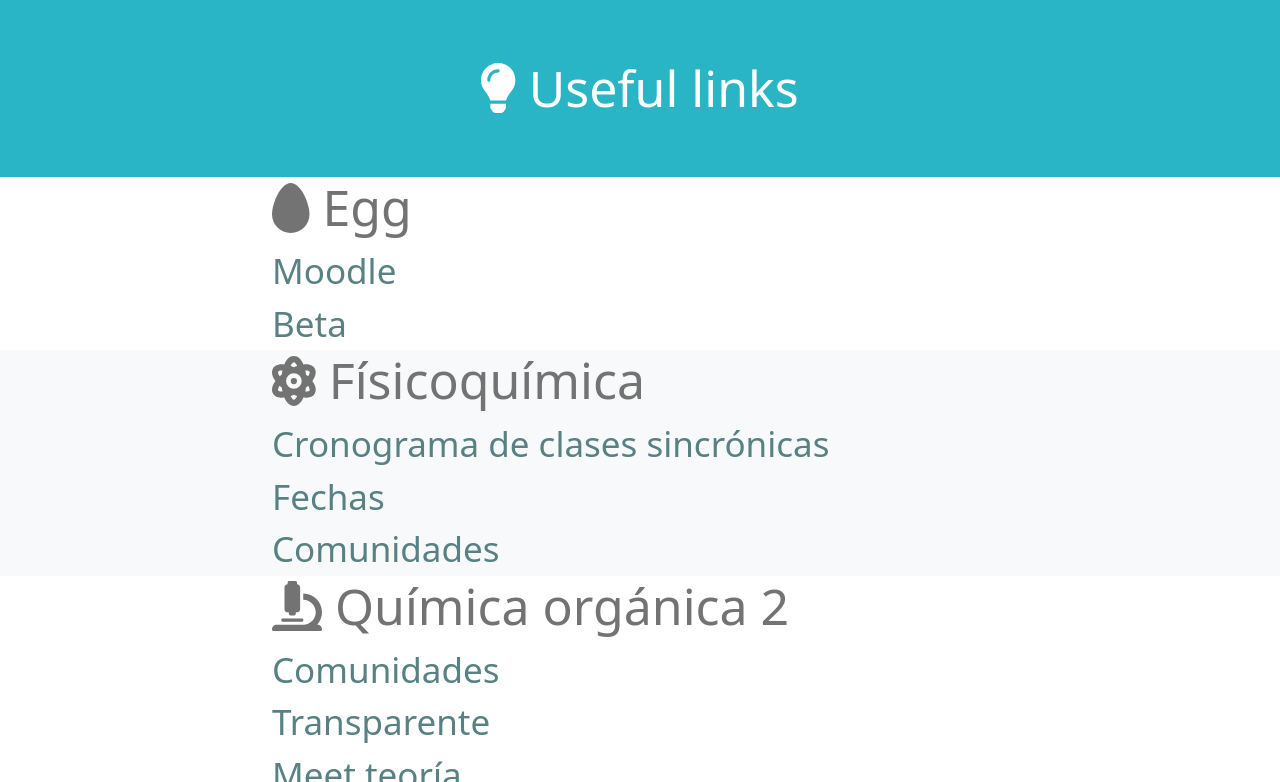
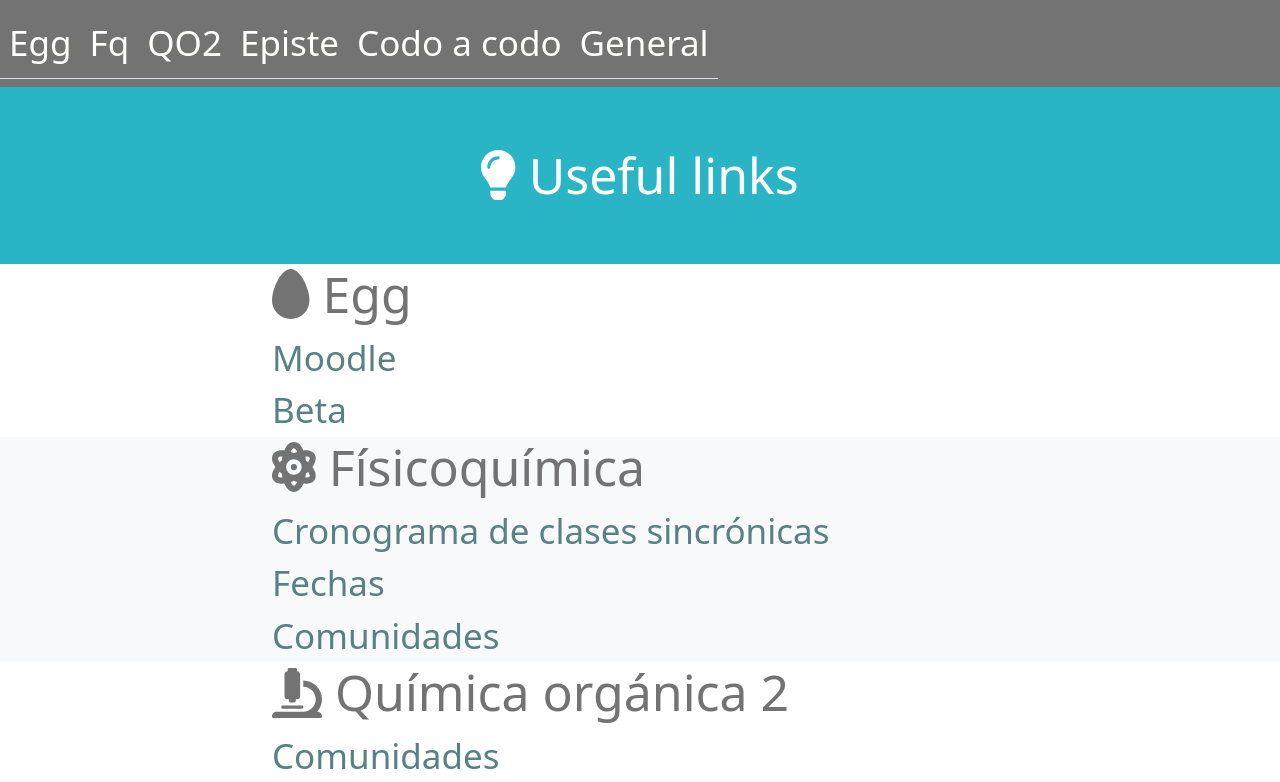
Before and after one commit to magalipujol/FbioyF, a plain HTML site: page index.html in a window 1280 px wide. Shown: the top 782 px of the page. Drawn offline with nearby package versions, Linux system fonts and the light colour scheme.

Commit message:
added nav bar

```diff
--- a/index.html
+++ b/index.html
@@ -22,9 +22,40 @@
 
 <body>
     <!-- TODO add nav bar -->
+    <nav id="navbar" class="navbar navbar-expand-lg navbar-light bg sticky-top">
+        <button class="navbar-toggler" type="button" data-toggle="collapse" data-target="#navbarSupportedContent"
+            aria-controls="navbarSupportedContent" aria-expanded="false" aria-label="Toggle navigation">
+            <span class="navbar-toggler-icon"></span>
+        </button>
+
+        <div class="collapse navbar-collapse" id="navbarSupportedContent">
+            <ul class="navbar-nav mr-auto nav-tabs">
+                <li class="nav-item">
+                    <a class="nav-link" href="#egg">Egg <span class="sr-only">(current)</span></a>
+                </li>
+                <li class="nav-item">
+                    <a class="nav-link" href="#fisicoquimica-1">Fq<span class="sr-only">(current)</span></a>
+                </li>
+                <li class="nav-item">
+                    <a class="nav-link" href="#qca-organica-2">QO2 <span class="sr-only">(current)</span></a>
+                </li>
+                <li class="nav-item">
+                    <a class="nav-link" href="#epistemologia-1">Episte <span class="sr-only">(current)</span></a>
+                </li>
+                <li class="nav-item">
+                    <a class="nav-link" href="#codo-a-codo">Codo a codo <span class="sr-only">(current)</span></a>
+                </li>
+                <li class="nav-item">
+                    <a class="nav-link" href="#general">General <span class="sr-only">(current)</span></a>
+                </li>
+
+            </ul>
+
+        </div>
+    </nav>
+
     <header class="bg-primary text-white">
-        <div id="title" >
-            <!-- <i class="fas fa-bacterium"></i> -->
+        <div id="title">
             <i class="fas fa-lightbulb"></i>
             Useful links
         </div>
@@ -98,8 +129,9 @@
         </div>
     </section>
     <p style="text-align:center">
-        <iframe src="https://calendar.google.com/calendar/embed?height=600&wkst=1&bgcolor=%23ffffff&ctz=America%2FArgentina%2FBuenos_Aires&src=bWFnYWxpcHV1dWpvbEBnbWFpbC5jb20&color=%23039BE5&showTitle=0&showTz=0&showPrint=0" style="border-width:0"
-         width="800" height="600" frameborder="0" scrolling="no"></iframe>
+        <iframe
+            src="https://calendar.google.com/calendar/embed?height=600&wkst=1&bgcolor=%23ffffff&ctz=America%2FArgentina%2FBuenos_Aires&src=bWFnYWxpcHV1dWpvbEBnbWFpbC5jb20&color=%23039BE5&showTitle=0&showTz=0&showPrint=0"
+            style="border-width:0" width="800" height="600" frameborder="0" scrolling="no"></iframe>
     </p>
 
     <!-- Js functions to add pages and database -->
--- a/stylesheet.css
+++ b/stylesheet.css
@@ -34,3 +34,15 @@
     text-align: left;
     color: var(--dark-gray) !important;
   }
+
+ #navbar {
+   background-color: var(--dark-gray) !important;
+ }
+
+ .nav-link {
+   color: var(--white) !important;
+ }
+
+ .nav-item:hover {
+   background-color: var(--old-blue);
+ }
```
Lines whose indentation alone changed are shown as unchanged.
